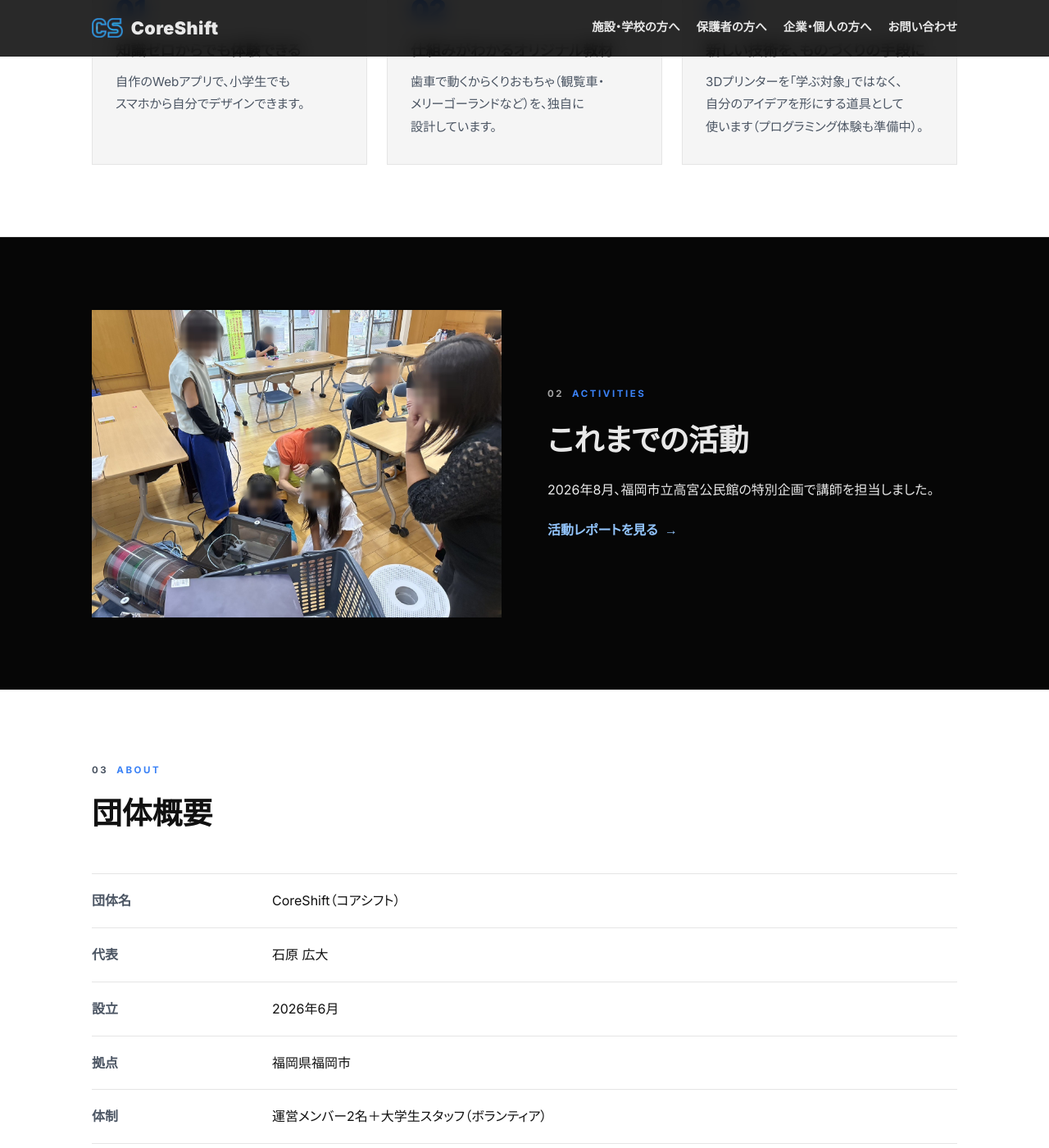
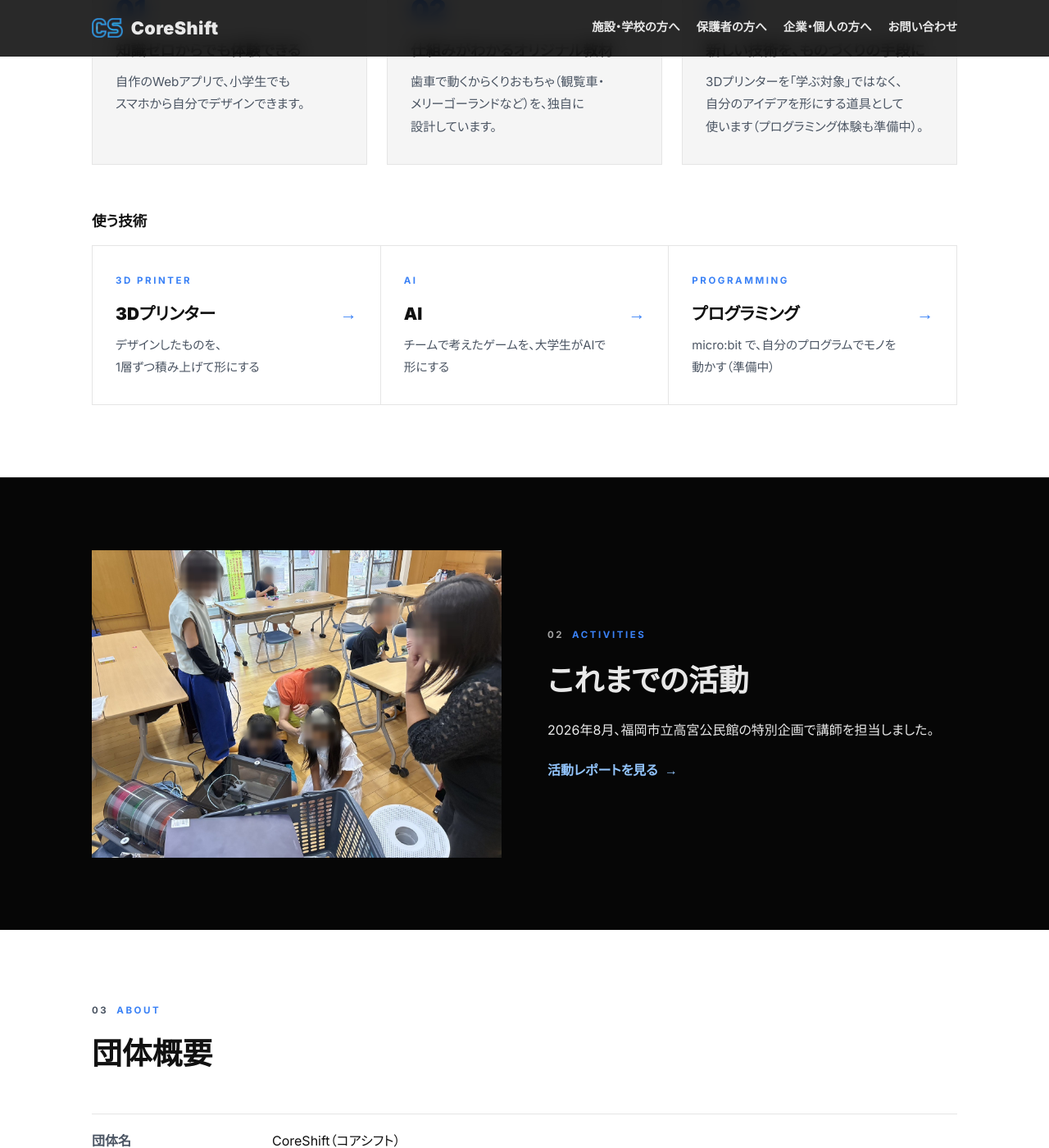
Before and after one commit to coreshiftforch/CoreShift-forchildren-web, a Jekyll site: the page built from index.html, in a window 1280 px wide and 1400 px high, scrolled down 1430 px. Shown: the whole window at 82% size. Built offline with Jekyll 4.4.1, drawn with Linux system fonts in a browser that asks for light colours.

Commit message:
feat: トップに「使う技術」（3Dプリンター・AI・プログラミングのページへ）を足す
Co-Authored-By: Claude Opus 5.5 <noreply@anthropic.com>

```diff
--- a/index.html
+++ b/index.html
@@ -52,6 +52,24 @@ google_verification: true
         <li><h3>仕組みがわかる<wbr>オリジナル教材</h3><p>歯車で動くからくりおもちゃ（観覧車・メリーゴーランドなど）を、独自に設計しています。</p></li>
         <li><h3>新しい技術を、<wbr>ものづくりの手段に</h3><p>3Dプリンターを「学ぶ対象」ではなく、自分のアイデアを形にする道具として使います（プログラミング体験も準備中）。</p></li>
       </ul>
+      <h3 class="tech-title">使う技術</h3>
+      <div class="doors doors--3">
+        <a class="door" href="/3dprinter/">
+          <span class="eyebrow">3D Printer</span>
+          <h3>3Dプリンター <span aria-hidden="true">→</span></h3>
+          <p>デザインしたものを、1層ずつ積み上げて形にする</p>
+        </a>
+        <a class="door" href="/ai/">
+          <span class="eyebrow">AI</span>
+          <h3>AI <span aria-hidden="true">→</span></h3>
+          <p>チームで考えたゲームを、大学生がAIで形にする</p>
+        </a>
+        <a class="door" href="/programming/">
+          <span class="eyebrow">Programming</span>
+          <h3>プログラミング <span aria-hidden="true">→</span></h3>
+          <p>micro:bit で、自分のプログラムでモノを動かす（準備中）</p>
+        </a>
+      </div>
     </div>
   </section>
 
--- a/site.css
+++ b/site.css
@@ -518,3 +518,11 @@ p, li, dd, dt, figcaption, .lead, .project-desc, .project-for {
 @media (prefers-reduced-motion: reduce) {
   .reveal-on .rv { opacity: 1; transform: none; transition: none; }
 }
+
+/* トップ: 使う技術（3Dプリンター・AI・プログラミングのページへ） */
+.tech-title { margin: 56px 0 16px; font-size: 1.1rem; }
+.doors--3 { grid-template-columns: repeat(3, 1fr); margin-top: 0; }
+.sec--light .door { background: var(--bg); }
+.sec--light .door:hover { background: var(--surface); }
+
+@media (max-width: 768px) { .doors--3 { grid-template-columns: 1fr; margin-top: 0; } .tech-title { margin-top: 40px; } }
```
